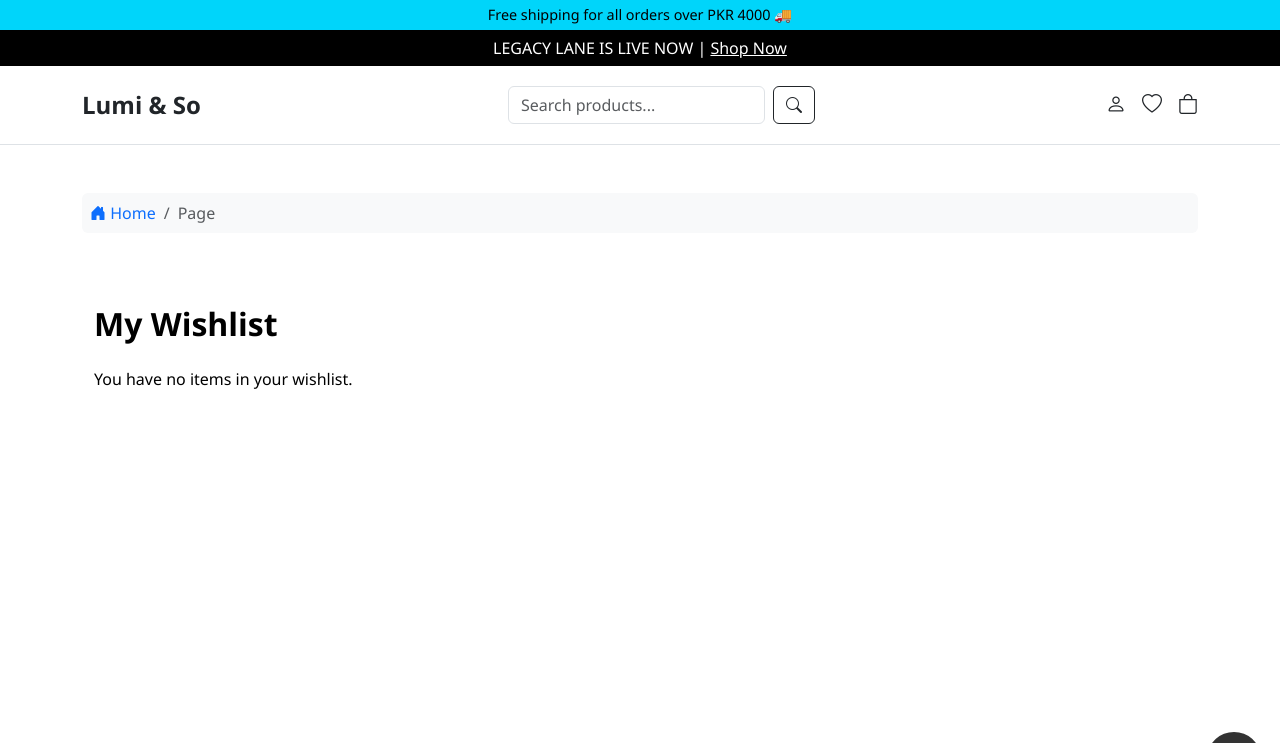
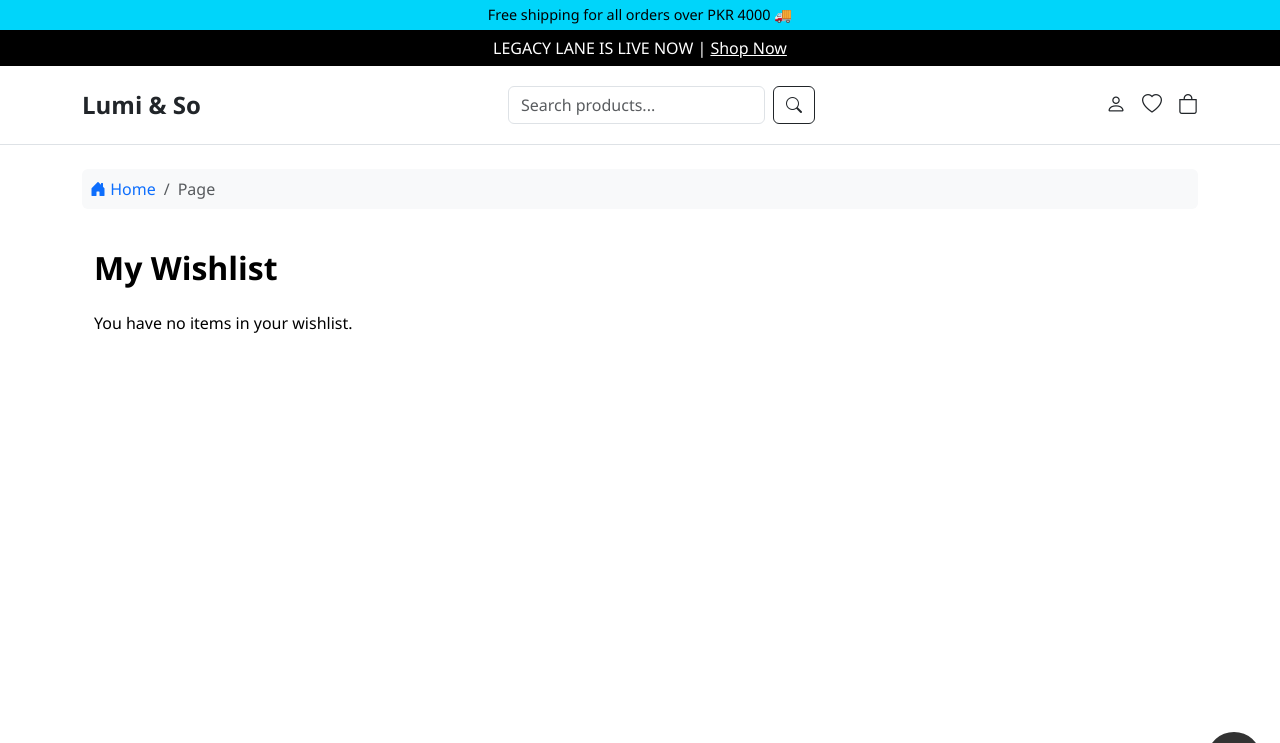
Before and after one commit to furqann76/Lumi-So-ecommerce, a Django app: template store/templates/store/wishlist.html in a window 1280 px wide. Shown: the top 743 px of the page. Run offline with Django 5.2, Linux system fonts and the light colour scheme; the template is opened without the code that fills it, so the values that code supplies are empty; some libraries are stand-ins or nearby versions.

Commit message:
updated paddings

```diff
--- a/store/templates/store/base.html
+++ b/store/templates/store/base.html
@@ -83,7 +83,7 @@
   <!-- Hero Section -->
   {% block hero %}{% endblock %}
   <!-- Page Content -->
-  <div class="container py-5">
+  <div class="container py-4">
     {% block content %}{% endblock %}
   </div>
 
--- a/store/templates/store/checkout.html
+++ b/store/templates/store/checkout.html
@@ -4,7 +4,7 @@
 {% block title %}Checkout{% endblock %}
 
 {% block content %}
-<div class="container py-5" style="max-width: 700px;">
+<div class="container py-1" style="max-width: 700px;">
   <h2 class="text-center fw-bold mb-5">Checkout</h2>
 
   {% if cart|length == 0 %}
--- a/store/templates/store/edit_profile.html
+++ b/store/templates/store/edit_profile.html
@@ -1,7 +1,7 @@
 {% extends 'store/base.html' %}
 
 {% block content %}
-<div class="container py-5">
+<div class="container py-3">
   <div class="row justify-content-center">
     <div class="col-md-6">
       <div class="card shadow rounded-4">
--- a/store/templates/store/order_success.html
+++ b/store/templates/store/order_success.html
@@ -1,7 +1,7 @@
 {% extends 'store/base.html' %}
 {% block title %}Order Success{% endblock %}
 {% block content %}
-<div class="container py-5" style="max-width: 700px;">
+<div class="container py-4" style="max-width: 700px;">
   <h2 class="text-center mb-4 text-success">Thank You for Your Order! 🎉</h2>
   <p class="text-center">Your order <strong>#{{ order.id }}</strong> has been successfully placed.</p>
 
--- a/store/templates/store/partials/breadcrumb.html
+++ b/store/templates/store/partials/breadcrumb.html
@@ -1,5 +1,5 @@
 <!-- Bootstrap 5 Breadcrumb with proper spacing and icons -->
-<nav aria-label="breadcrumb" class="mb-4">
+<nav aria-label="breadcrumb" class="mb-2">
   <ol class="breadcrumb bg-light p-2 rounded">
     <li class="breadcrumb-item">
       <a href="{% url 'home' %}" class="text-decoration-none">
--- a/store/templates/store/profile.html
+++ b/store/templates/store/profile.html
@@ -2,7 +2,7 @@
 {% block title %}My Profile{% endblock %}
 
 {% block content %}
-<div class="container my-5" style="max-width: 700px;">
+<div class="container my-1" style="max-width: 700px;">
   <h2 class="mb-4 text-center fw-bold">My Profile</h2>
 
   <div class="card shadow-sm p-4">
--- a/store/templates/store/register.html
+++ b/store/templates/store/register.html
@@ -3,7 +3,7 @@
 {% block title %}Register{% endblock %}
 
 {% block content %}
-<div class="container py-5" style="max-width: 500px;">
+<div class="container py-4" style="max-width: 500px;">
   <h2 class="text-center fw-bold mb-3">Register</h2>
   <nav aria-label="breadcrumb">
     <ol class="breadcrumb justify-content-center">
--- a/store/templates/store/wishlist.html
+++ b/store/templates/store/wishlist.html
@@ -3,7 +3,7 @@
 
 {% block content %}
    {% include 'store/partials/breadcrumb.html' %}
-<div class="container py-5">
+<div class="container py-4">
   <h2 class="fw-bold mb-4">My Wishlist</h2>
   {% if wishlist %}
     <div class="row">
```
